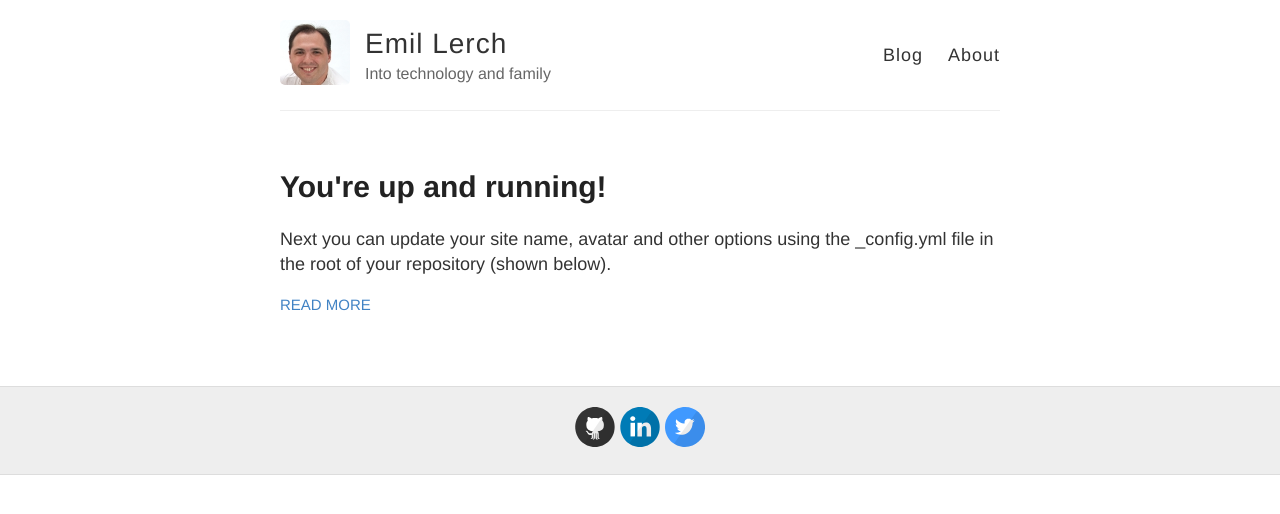
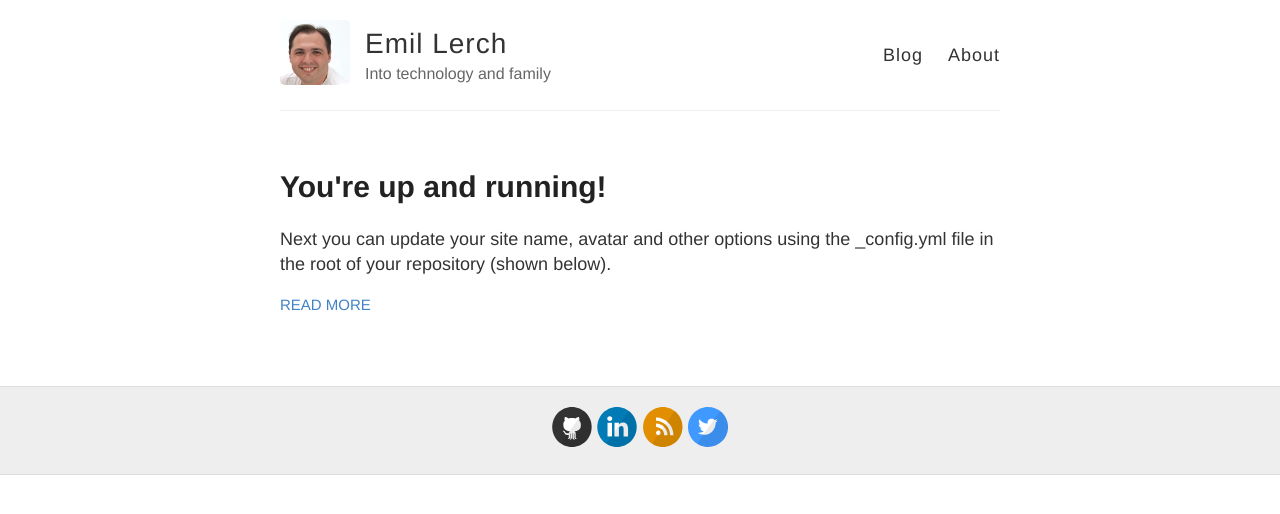
Before and after one commit to elerch/elerch.github.io, a Jekyll site: the page built from index.html, in a window 1280 px wide. Shown: the top 514 px of the page. Built offline with Jekyll 4.4.1, drawn with Linux system fonts in a browser that asks for light colours; Markdown is read by kramdown in place of the engine named in the settings.

Commit message:
enable rss icon, not just hidden link

```diff
--- a/_config.yml
+++ b/_config.yml
@@ -25,7 +25,7 @@ footer-links:
   instagram:
   linkedin: emillerch
   pinterest:
-  rss: # just type anything here for a working RSS icon, make sure you set the "url" above!
+  rss: yes! # just type anything here for a working RSS icon, make sure you set the "url" above!
   twitter: elerch
   stackoverflow: # your stackoverflow profile, e.g. "users/50476/bart-kiers"
   youtube: # channel/<your_long_string> or user/<user-name>
```
